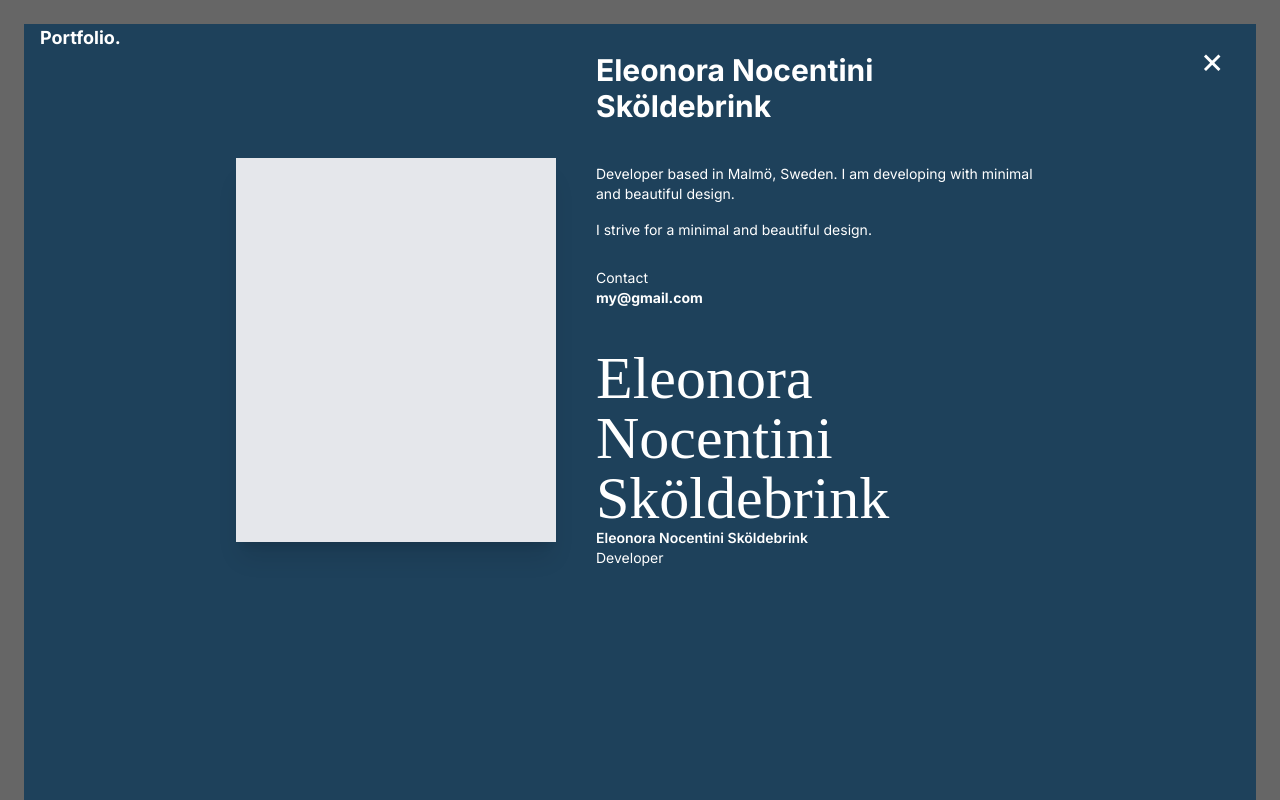
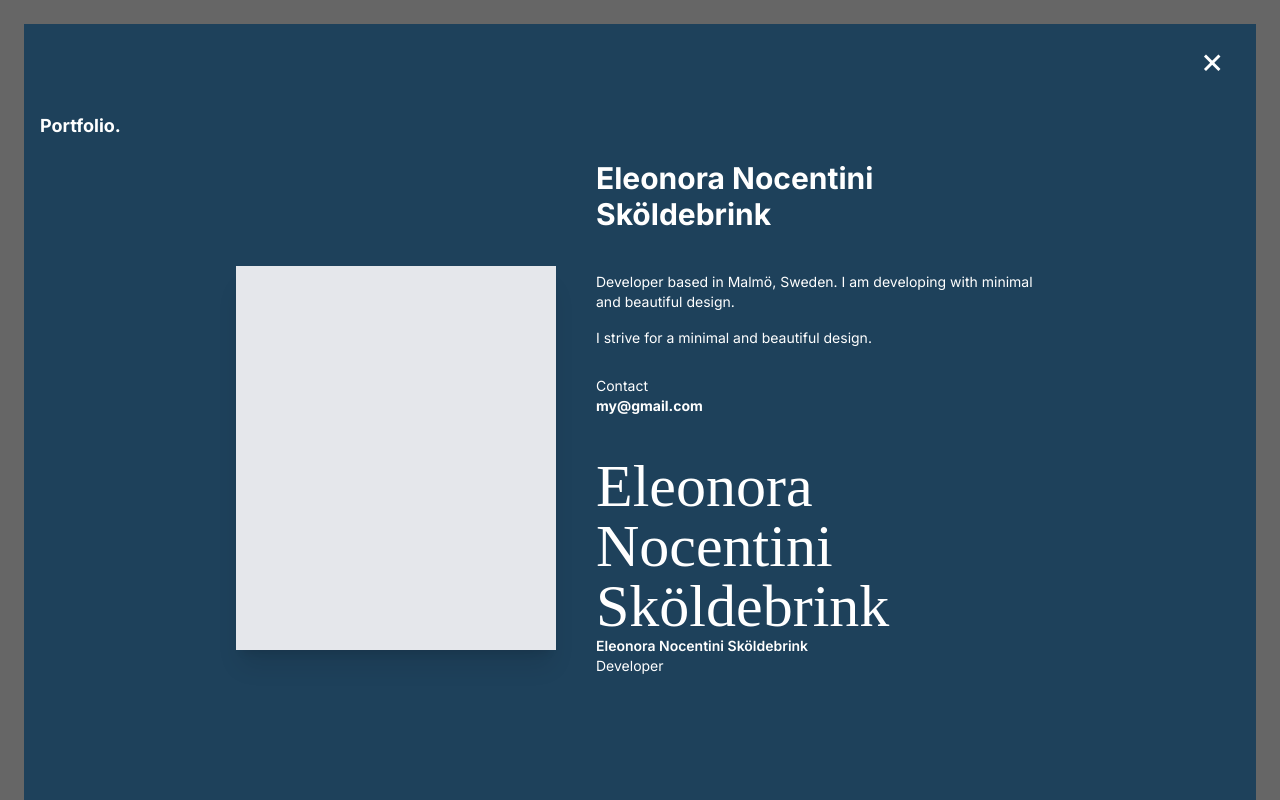
Before and after one commit to Elli2022/My-Headless-Wordpress-Portfolio, a Next.js app: page /about in a window 1280 px wide. Built offline with nearby package versions, Linux system fonts and the light colour scheme.

Commit message:
better layout

```diff
--- a/src/app/about/page.tsx
+++ b/src/app/about/page.tsx
@@ -1,20 +1,17 @@
-import React from "react";
 import Link from "next/link";
 import Modal from "../components/Modal";
 
 const AboutPage = () => {
   return (
     <Modal>
-      <div className="min-h-screen bg-[#1E415B] text-white flex flex-col">
+      <div className="min-h-screen bg-[#1E415B] text-white flex flex-col justify-center ">
         <div className="container mx-auto px-4">
-        <div className="relative"> {/* Förälder som ger en positioneringskontext */}
-
-        <div className="text-left pt-[-15] pb-25 sticky top-0 z-10"> {/* Anpassa pt-* värdet för att flytta upp länken, och se till att elementet är vid toppen av viewporten när det blir sticky */}
-            <Link href="/home" className="text-white font-bold text-lg mb-12" >
+          <div className="text-left py-5 ">
+            <Link href="/home" className="text-white font-bold text-lg" >
               Portfolio.
             </Link>
           </div>
-          </div>
+
           <div className="flex flex-wrap justify-center gap-10 sm:gap-10">
             <div className="flex-1 max-w-md">
               <div className="text-center mb-10 sm:text-sm">
```
